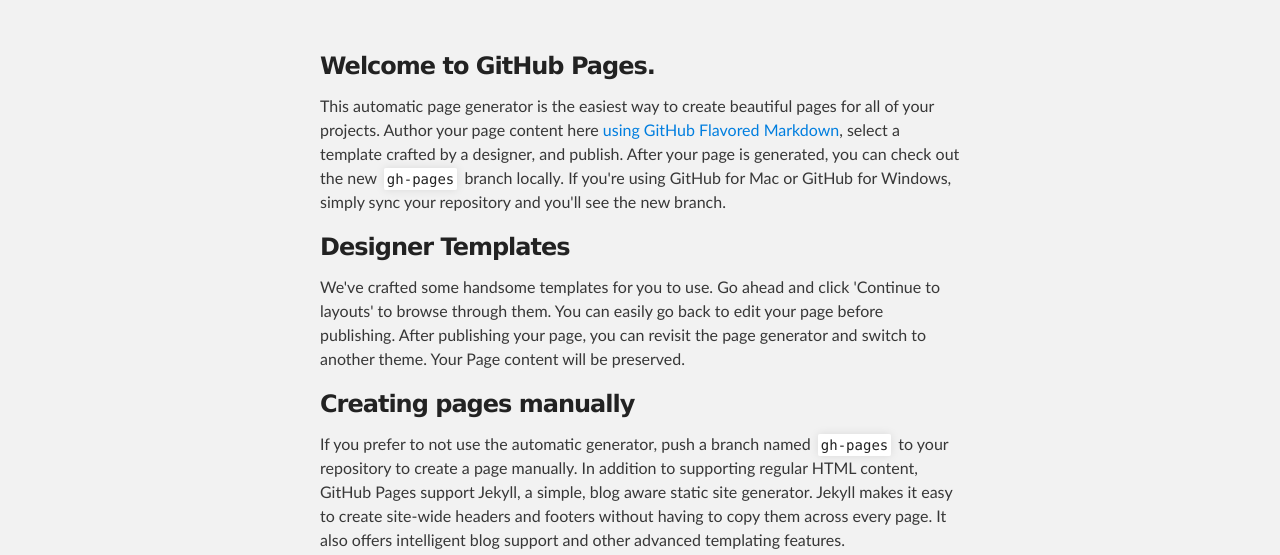
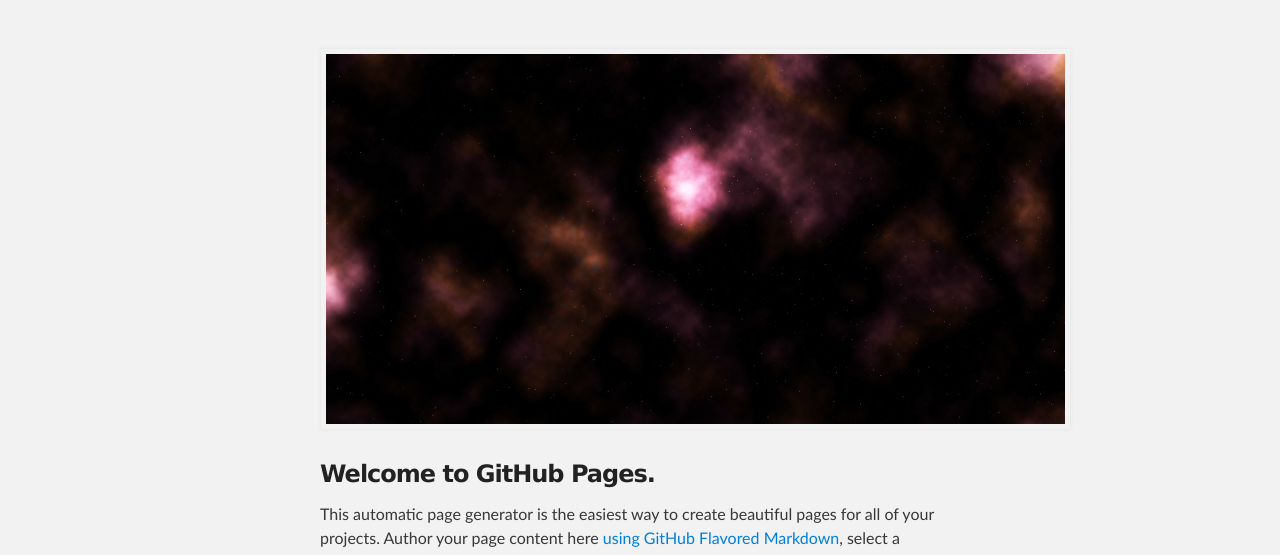
Before and after one commit to melochin/melochin.github.com, a plain HTML site: page index.html in a window 1280 px wide. Shown: the part 212-767 px from the top of the page. Drawn offline with Linux system fonts and the light colour scheme.

Commit message:
add pic
instance1

```diff
--- a/index.html
+++ b/index.html
@@ -27,6 +27,7 @@
     <!-- MAIN CONTENT -->
     <div id="main_content_wrap" class="outer">
       <section id="main_content" class="inner">
+			<img src="images/instance1.png"></img>
         <h3>
 <a id="welcome-to-github-pages" class="anchor" href="#welcome-to-github-pages" aria-hidden="true"><span class="octicon octicon-link"></span></a>Welcome to GitHub Pages.</h3>
 
```
Also changed, not shown: images/instance1.png (added).
